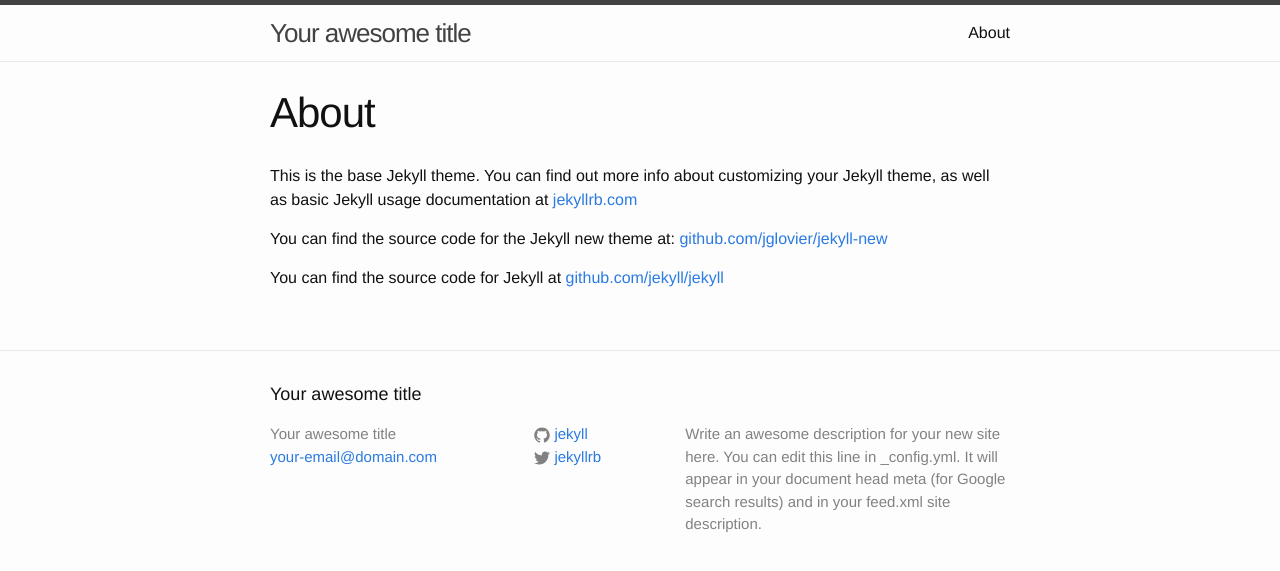
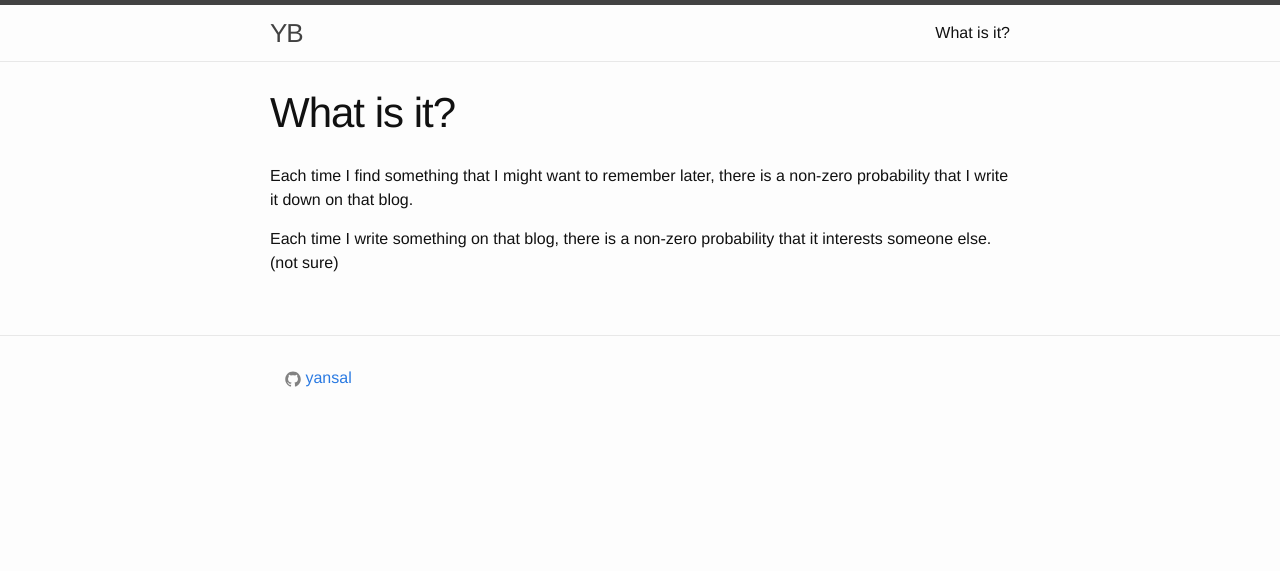
Before and after one commit to yansal/yansal.github.io, a Jekyll site: the page built from about.md, in a window 1280 px wide. Shown: the top 571 px of the page. Built offline with Jekyll 4.4.1, drawn with Linux system fonts in a browser that asks for light colours.

Commit message:
Import old blog

```diff
--- a/_config.yml
+++ b/_config.yml
@@ -1,14 +1,11 @@
 # Site settings
-title: Your awesome title
-email: your-email@domain.com
+title: YB
+#email: your-email@domain.com
 description: > # this means to ignore newlines until "baseurl:"
-  Write an awesome description for your new site here. You can edit this
-  line in _config.yml. It will appear in your document head meta (for
-  Google search results) and in your feed.xml site description.
 baseurl: "" # the subpath of your site, e.g. /blog/
-url: "http://yourdomain.com" # the base hostname & protocol for your site
-twitter_username: jekyllrb
-github_username:  jekyll
+url: "http://yansal.github.io/" # the base hostname & protocol for your site
+#twitter_username: jekyllrb
+github_username:  yansal
 
 # Build settings
 markdown: kramdown
--- a/_includes/footer.html
+++ b/_includes/footer.html
@@ -2,7 +2,7 @@
 
   <div class="wrapper">
 
-    <h2 class="footer-heading">{{ site.title }}</h2>
+    <!-- <h2 class="footer-heading">{{ site.title }}</h2>
 
     <div class="footer-col-wrapper">
       <div class="footer-col  footer-col-1">
@@ -11,6 +11,7 @@
           <li><a href="mailto:{{ site.email }}">{{ site.email }}</a></li>
         </ul>
       </div>
+      -->
 
       <div class="footer-col  footer-col-2">
         <ul class="social-media-list">
--- a/about.md
+++ b/about.md
@@ -1,11 +1,9 @@
 ---
 layout: page
-title: About
+title: What is it?
 permalink: /about/
 ---
 
-This is the base Jekyll theme. You can find out more info about customizing your Jekyll theme, as well as basic Jekyll usage documentation at [jekyllrb.com](http://jekyllrb.com/)
+Each time I find something that I might want to remember later, there is a non-zero probability that I write it down on that blog.
 
-You can find the source code for the Jekyll new theme at: [github.com/jglovier/jekyll-new](https://github.com/jglovier/jekyll-new)
-
-You can find the source code for Jekyll at [github.com/jekyll/jekyll](https://github.com/jekyll/jekyll)
+Each time I write something on that blog, there is a non-zero probability that it interests someone else. (not sure)
```
Also changed, not shown: _posts/2013-03-29-fix-broken-lightdm.markdown (added, +21 -0 lines), _posts/2013-06-19-ruby-one-liner-study.markdown (added, +28 -0 lines), _posts/2015-07-03-welcome-to-jekyll.markdown (deleted, +0 -25 lines).
